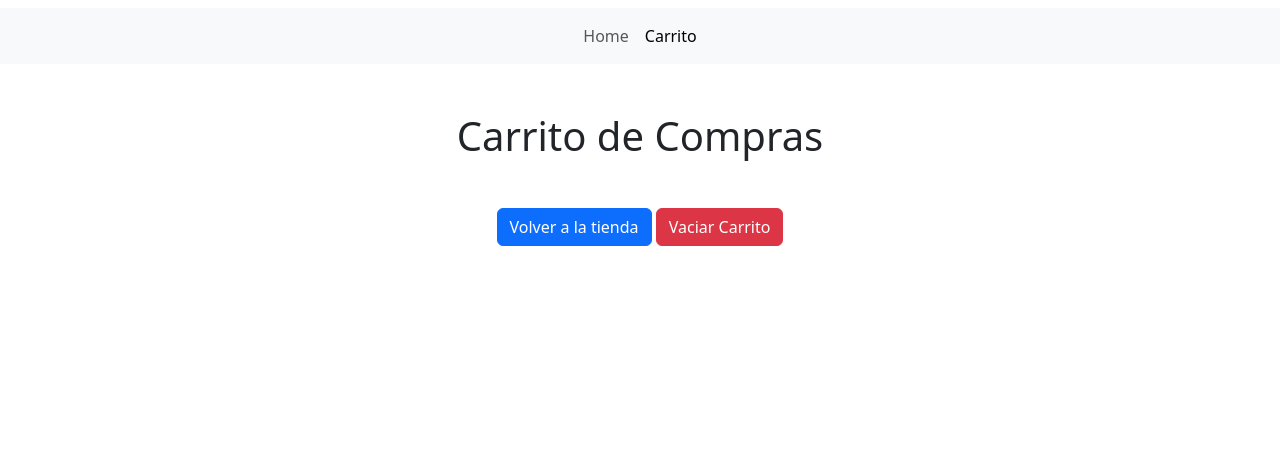
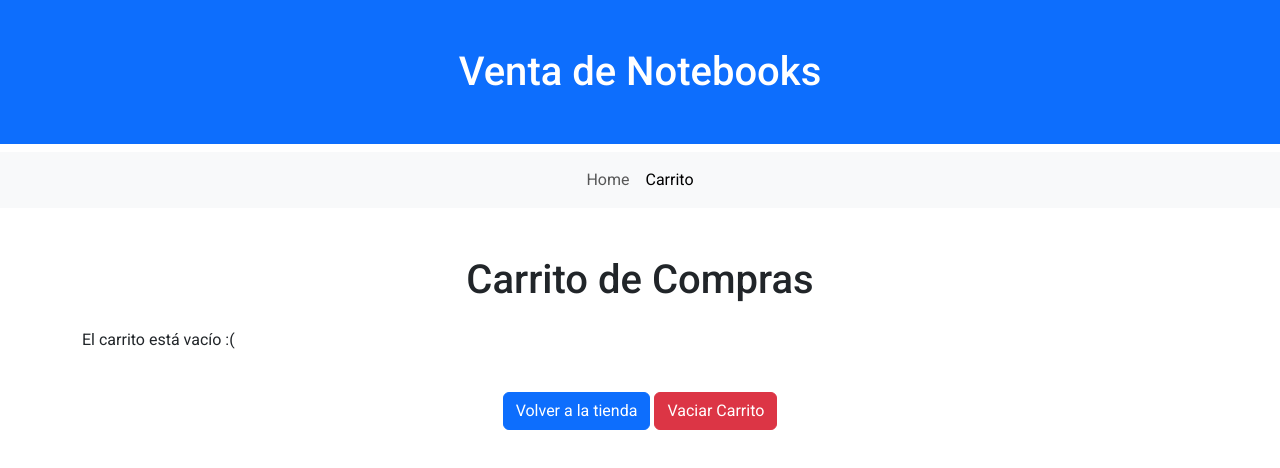
Before and after one commit to danileono/CODERHOUSE-Pre-entrega-2-carrito, a plain HTML site: page carrito.html in a window 1280 px wide. Drawn offline with nearby package versions, Linux system fonts and the light colour scheme; the site is published under a folder, as on GitHub Pages, so addresses that start at the root find nothing.

Commit message:
arreglo rutas script

```diff
--- a/carrito.html
+++ b/carrito.html
@@ -5,10 +5,10 @@
     <meta name="viewport" content="width=device-width, initial-scale=1.0">
     <title>Pre-entrega2 Daniela Leon - carrito</title>
     <!-- js, bootstrap, css -->
-    <script defer src="/script.js"></script>
-    <script defer src="/carrito.js"></script>
+    <script defer src="script.js"></script>
+    <script defer src="carrito.js"></script>
     <link href="https://cdn.jsdelivr.net/npm/bootstrap@5.3.0/dist/css/bootstrap.min.css" rel="stylesheet">
-    <link rel="stylesheet" href="/style.css">
+    <link rel="stylesheet" href="style.css">
 </head>
 <body>
     <header id="header">
```
Also changed, not shown: index.html (+3 -3 lines).
